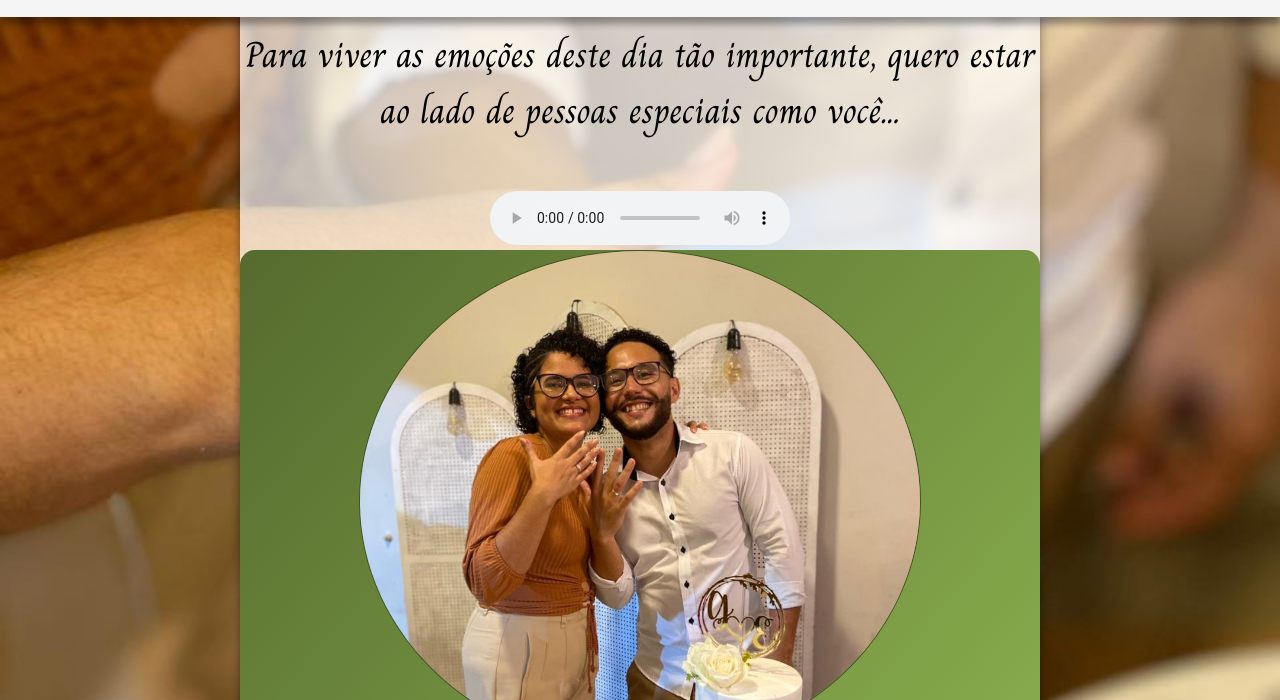
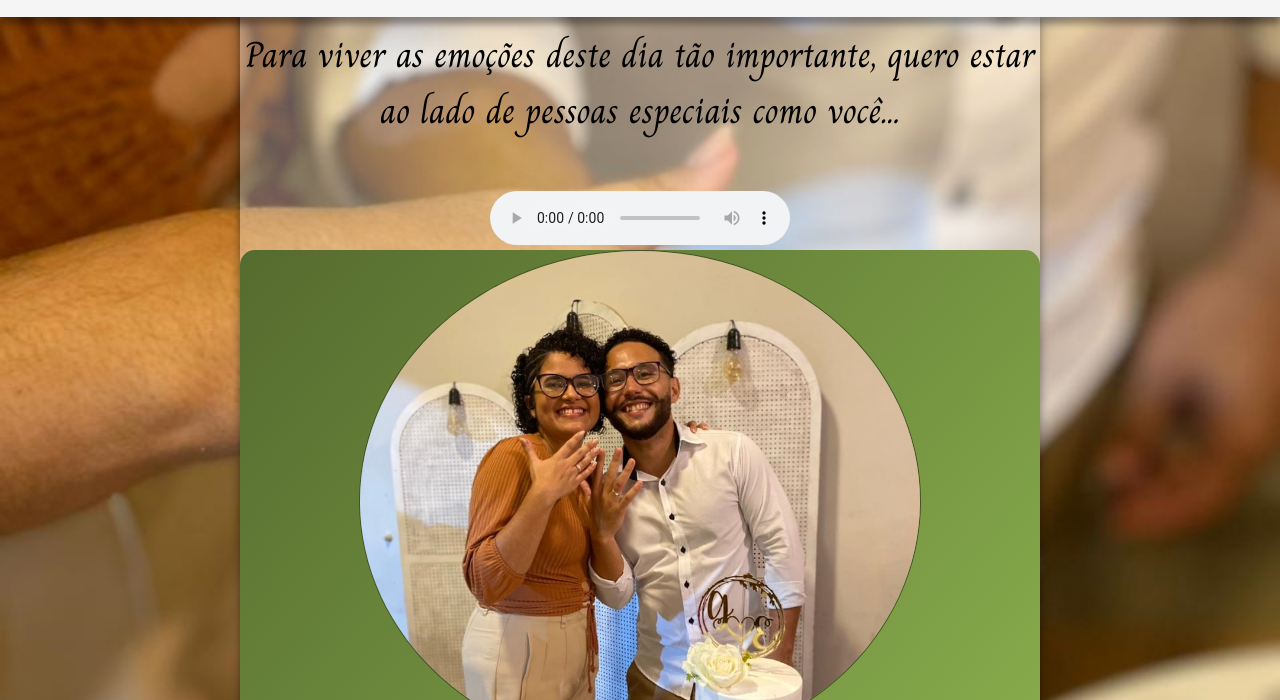
Before and after one commit to caiorodias/casamento, a plain HTML site: page index.html in a window 1280 px wide. Shown: the part 100-800 px from the top of the page. Drawn offline with Linux system fonts and the light colour scheme.

Commit message:
ajustando transparência

```diff
--- a/estilos/style.css
+++ b/estilos/style.css
@@ -72,7 +72,7 @@ body img:hover {
 }
 
 main {
-    background-color: rgba(255, 255, 255, 0.699);
+    background-color: rgba(255, 255, 255, 0.329);
     max-width: 800px;
     text-align: center;
     min-width: 280px;
```
